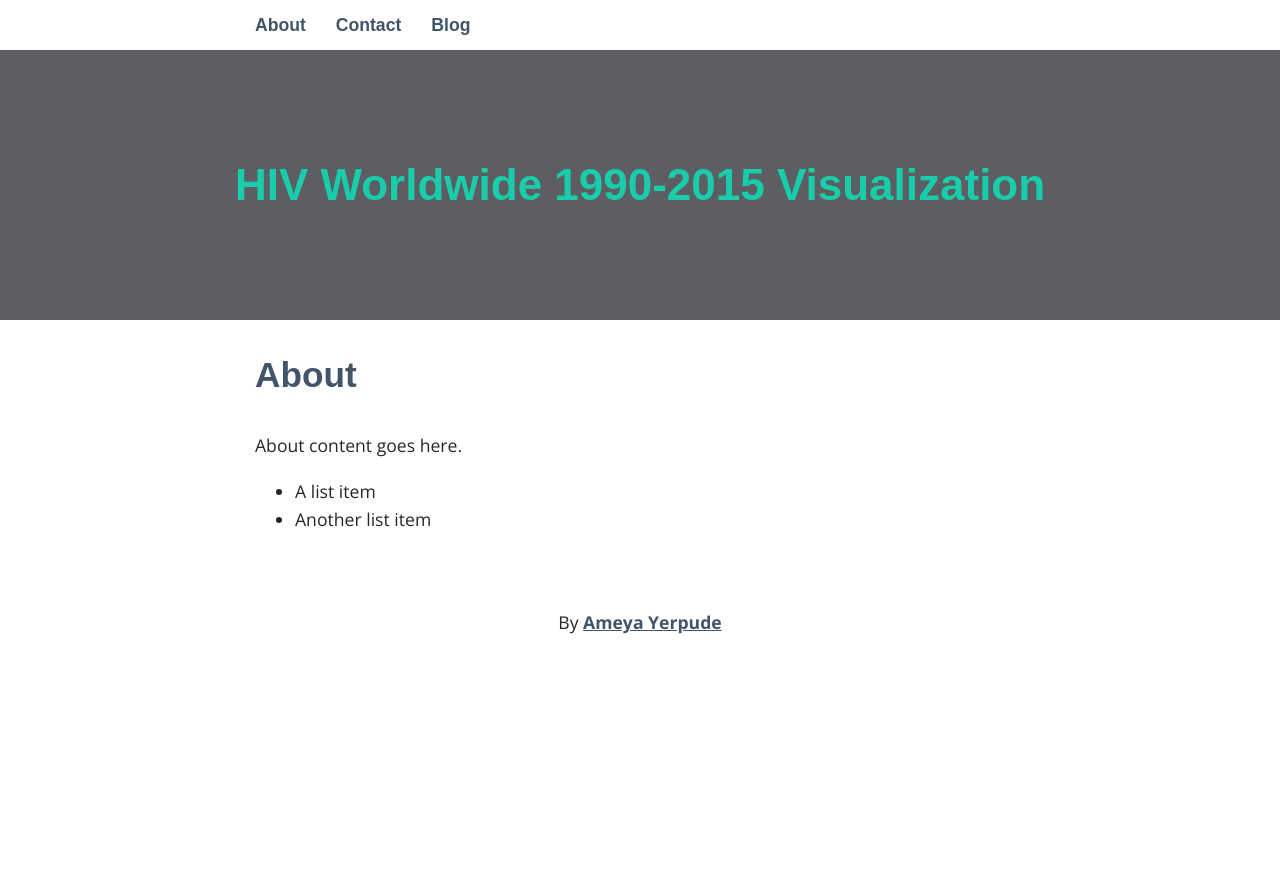
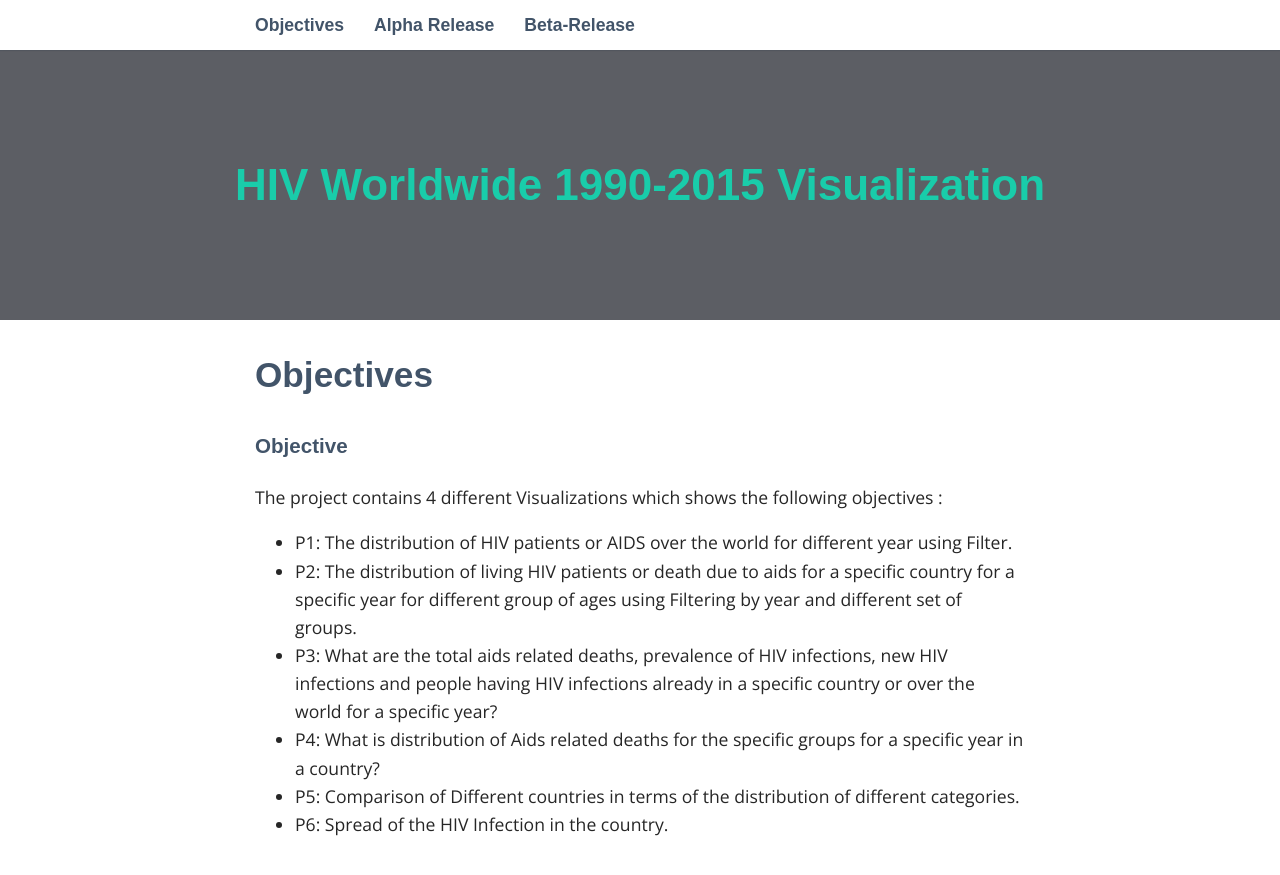
Before and after one commit to ameyay98/Final-Project, a Jekyll site: the page built from _pages/01_Objectives.md, in a window 1280 px wide and 900 px high. Shown: the top 875 px of the window. Built offline with Jekyll 4.4.1, drawn with Linux system fonts in a browser that asks for light colours; some web fonts are replaced.

Commit message:
6th Commit

```diff
--- a/_includes/header.html
+++ b/_includes/header.html
@@ -5,7 +5,7 @@
 				{% for page in site.pages %} {% if page.title %}
 				<li><a href="{{ page.url | prepend: site.baseurl }}">{{ page.title }}</a></li>
 				{% endif %} {% endfor %}
-				<li><a href="{{ "/blog" | prepend: site.baseurl }}">Blog</a></li>
+				<li><a href="{{ "/Beta-Release" | prepend: site.baseurl }}"> Beta-Release</a></li>
 			</ul>
 			</li>
 			</ul>
--- /dev/null
+++ b/_pages/01_Objectives.md
@@ -0,0 +1,15 @@
+---
+layout: page
+title: Objectives
+permalink: /about/
+---
+
+### Objective
+
+The project contains 4 different Visualizations which shows the following objectives :
+* P1:  The distribution of HIV patients or AIDS over the world for different year using Filter.
+* P2: The distribution of living HIV patients or death due to aids for a specific country for a specific year for different group of ages using Filtering by year and different set of groups.
+* P3: What are the total aids related deaths, prevalence of HIV infections, new HIV infections and people having HIV infections already in a specific country or over the world for a specific year?
+* P4: What is distribution of Aids related deaths for the specific groups for a specific year in a country?
+* P5: Comparison of Different countries in terms of the distribution of different categories.
+* P6: Spread of the HIV Infection in the country.
--- a/_pages/01_about.md
+++ /dev/null
@@ -1,10 +0,0 @@
----
-layout: page
-title: About
-permalink: /about/
----
-
-About content goes here.
-
-* A list item
-* Another list item
```
Also changed, not shown: _pages/02_AlphaRelease.md (added, +22 -0 lines), _pages/02_contact.md (deleted, +0 -9 lines), images/bargraph.png (added), images/choropleth.png (added), images/mline.png (added), images/symbol.png (added), index.html (line endings or trailing spaces).
